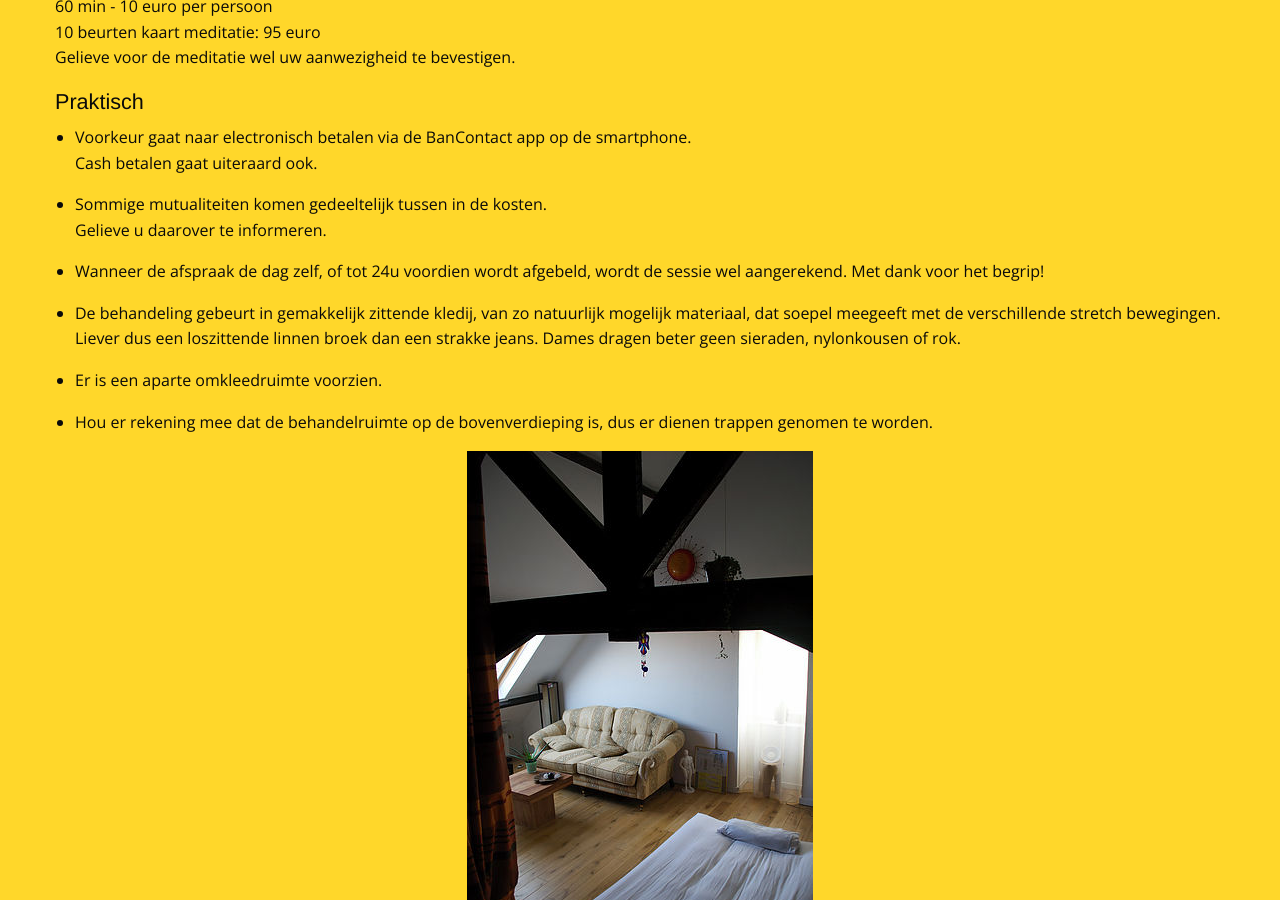
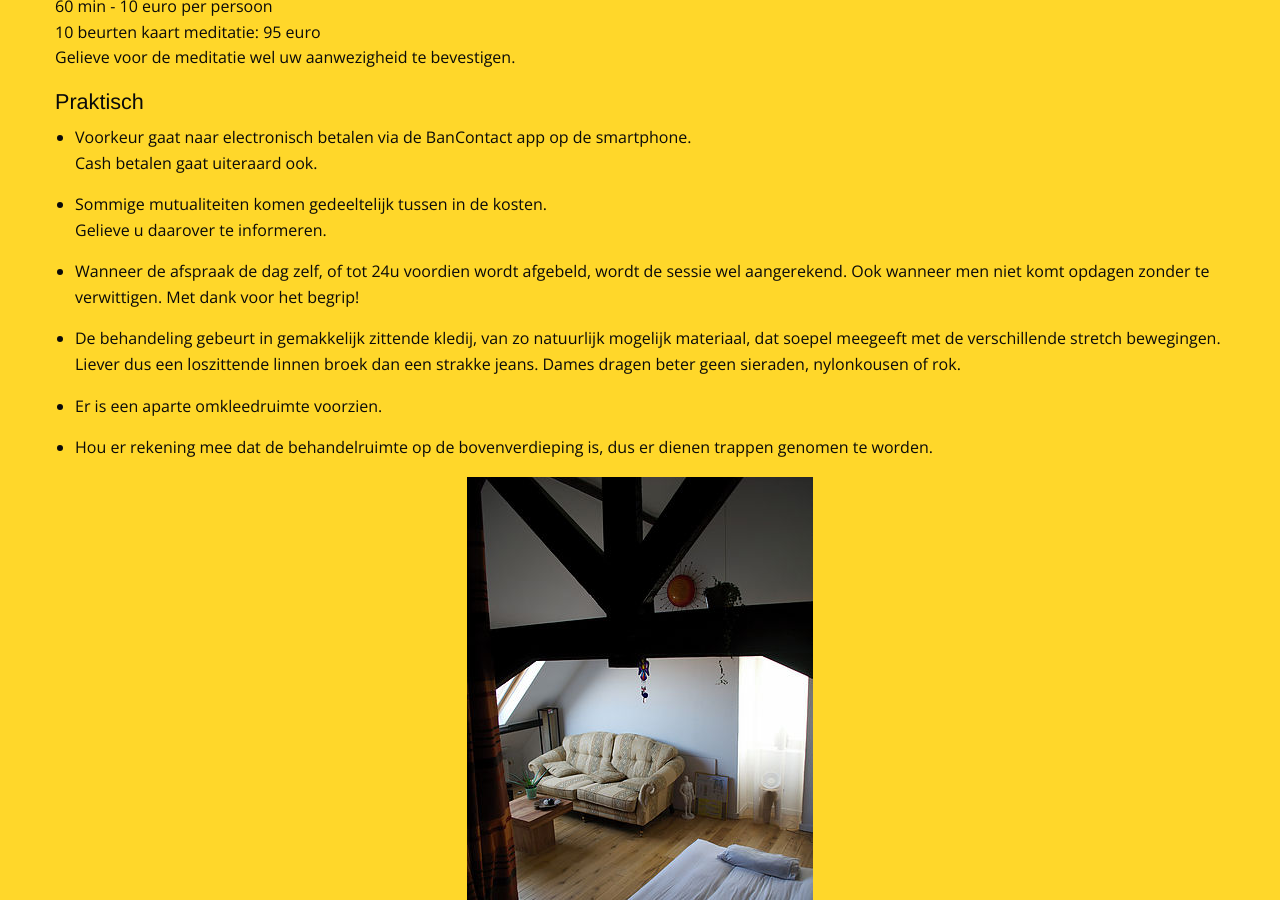
Before and after one commit to manopura/manopura.github.io, a Jekyll site: the page built from praktisch.md, in a window 1280 px wide and 900 px high, scrolled down 927 px. Built offline with Jekyll 4.4.1, drawn with Linux system fonts in a browser that asks for light colours; nearby versions of some CDN libraries; our own code applies the rules of GitHub Pages for plain Markdown files.

Commit message:
Update praktisch.md

```diff
--- a/praktisch.md
+++ b/praktisch.md
@@ -51,7 +51,7 @@
 + Sommige mutualiteiten komen gedeeltelijk tussen in de kosten.
 Gelieve u daarover te informeren.
 
-+ Wanneer de afspraak de dag zelf, of tot 24u voordien wordt afgebeld, wordt de sessie wel aangerekend. Met dank voor het begrip!
++ Wanneer de afspraak de dag zelf, of tot 24u voordien wordt afgebeld, wordt de sessie wel aangerekend. Ook wanneer men niet komt opdagen zonder te verwittigen. Met dank voor het begrip!
 
 
 + De behandeling gebeurt in gemakkelijk zittende kledij, van zo natuurlijk mogelijk materiaal, dat soepel meegeeft met de verschillende stretch bewegingen. Liever dus een loszittende linnen broek dan een strakke jeans. Dames dragen beter geen sieraden, nylonkousen of rok.
```
